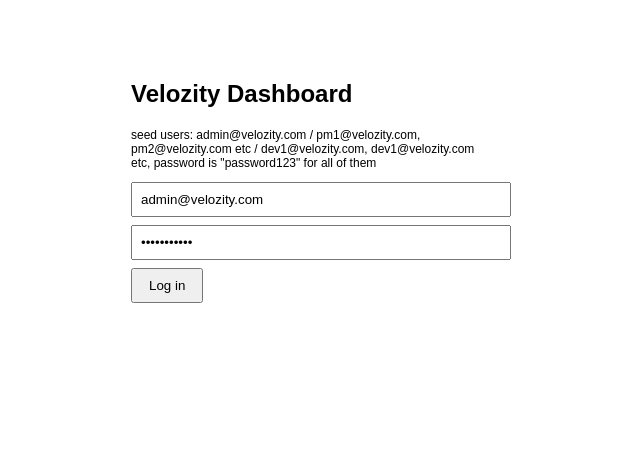
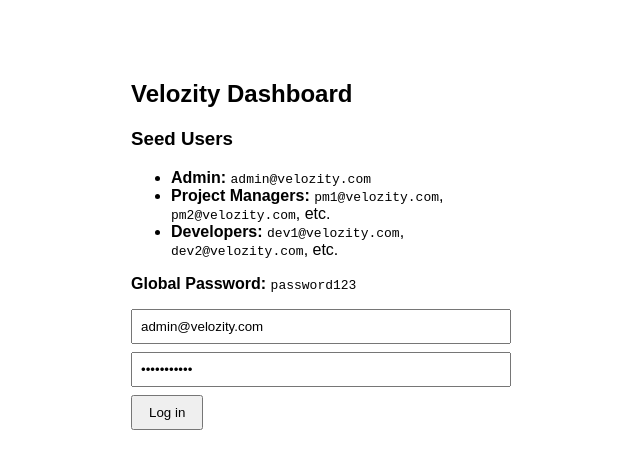
Before and after one commit to Amaans-variant/velozity-dashboard, a React (Vite) app in the folder frontend/: page / in a window 1280 px wide. Shown: the top 468 px of the page, without its empty margins (329-969 px from the left). Built offline with nearby package versions, Linux system fonts and the light colour scheme.

Commit message:
fixed the login page look

```diff
--- a/frontend/src/pages/LoginPage.tsx
+++ b/frontend/src/pages/LoginPage.tsx
@@ -29,10 +29,14 @@ export default function LoginPage() {
   return (
     <div style={{ maxWidth: 360, margin: '80px auto', fontFamily: 'sans-serif' }}>
       <h2>Velozity Dashboard</h2>
-      <p style={{ fontSize: 12, color: '#000000' }}>
-        seed users: admin@velozity.com / pm1@velozity.com, pm2@velozity.com etc / dev1@velozity.com, dev1@velozity.com etc,
-        password is "password123" for all of them
-      </p>
+        <h3>Seed Users</h3>
+        <ul>
+        <li><strong>Admin:</strong> <code>admin@velozity.com</code></li>
+        <li><strong>Project Managers:</strong> <code>pm1@velozity.com</code>, <code>pm2@velozity.com</code>, etc.</li>
+        <li><strong>Developers:</strong> <code>dev1@velozity.com</code>, <code>dev2@velozity.com</code>, etc.</li>
+        </ul>
+
+        <p><strong>Global Password:</strong> <code>password123</code></p>
       <form onSubmit={handleSubmit}>
         <input
           value={email}
```
